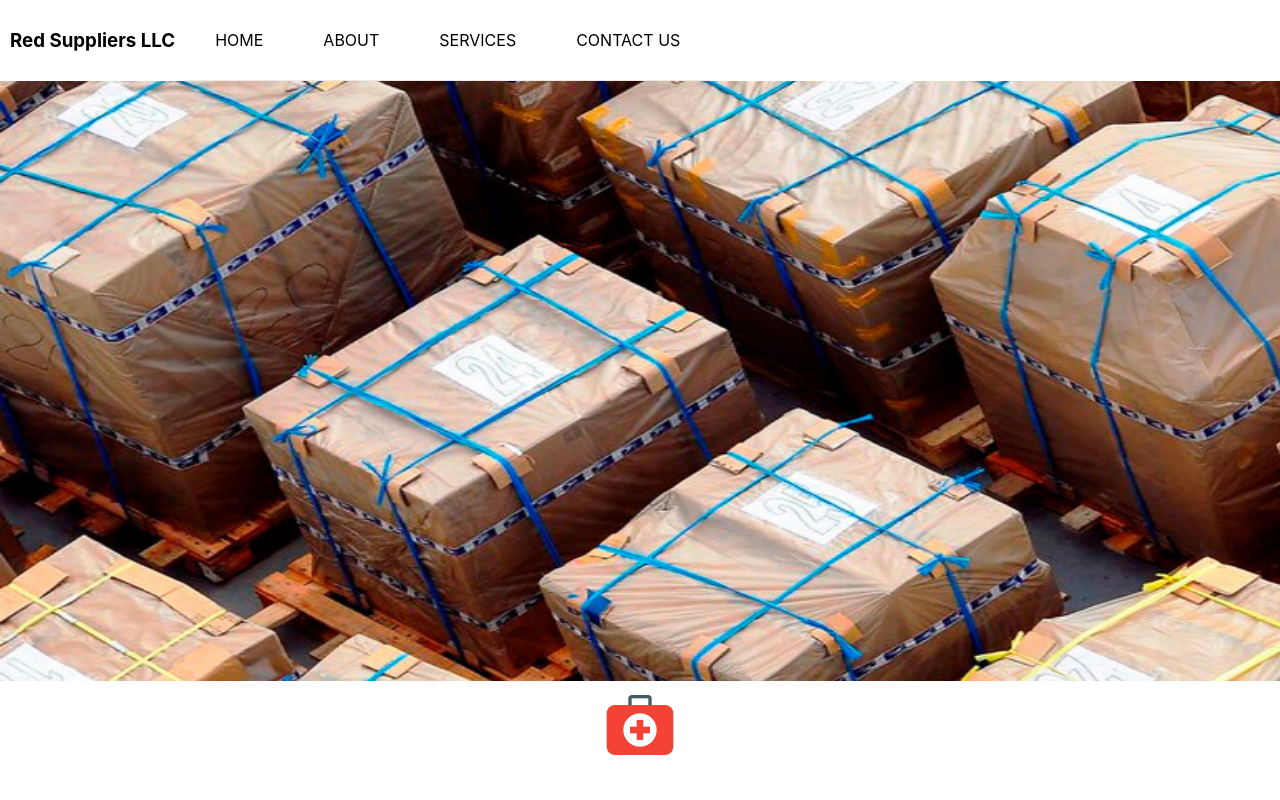
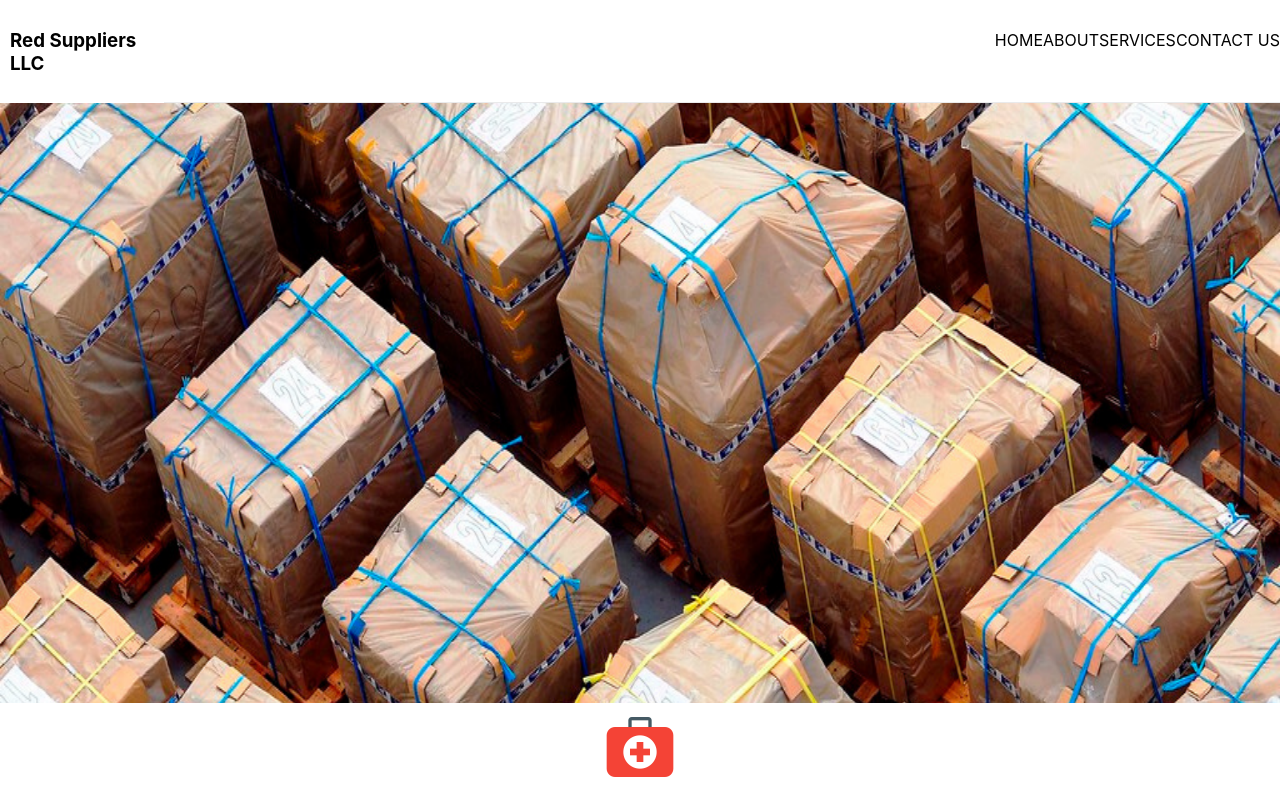
Before and after one commit to Red-Suppliers-LLC/red-suppliers-fe, a React (Create React App) app in the folder client/: page / in a window 1280 px wide. Shown: the top 800 px of the page. Built offline with nearby package versions, Linux system fonts and the light colour scheme.

Commit message:
attempted to make the image and nav bar responsive
only touched the Home.js Home.css and Navbar.js and .css pages.

```diff
--- a/client/src/components/Home.js
+++ b/client/src/components/Home.js
@@ -1,20 +1,19 @@
 import React from "react"
 import "../styling/Home.css"
-import "../styling/About.css";
+import "../styling/About.css"
 
 import NavBar from "./NavBar"
-import HomeImg from "../img/homepageimgtwo.png";
-import Footer from "./Footer.js";
-import Icons from "./Icons.js";
+import HomeImg from "../img/homepageimgtwo.png"
+import Footer from "./Footer.js"
+import Icons from "./Icons.js"
 
 const Home = () => {
-
   return (
     <div className="body">
       <div>
         <NavBar />
       </div>
-      <div>
+      <div className="home-img-div">
         <img className="home-img" src={HomeImg} alt="home" />
       </div>
       <Icons />
@@ -31,45 +30,65 @@ const Home = () => {
       </div>
 
       <div className="center">
-        <div className="button" type="submit" onClick={() => {}}> Contact Us </div>
+        <div className="button" type="submit" onClick={() => {}}>
+          {" "}
+          Contact Us{" "}
+        </div>
       </div>
 
       <div className="spacing"> </div>
 
-      <div  className="services-title">
+      <div className="services-title">
         <h2> Our Services </h2>
       </div>
 
       <div className="bit-spacing"> </div>
       <div className="center">
-
         <div className="spacing"> </div>
         <div className="side-by-side">
           <div className="services1">
             <div>
-               <img className="handshake-img" src="https://www.maxpixel.net/static/photo/1x/Hands-Welcome-Handshake-Shaking-Hands-Agreement-3091908.jpg"/>
+              <img
+                className="handshake-img"
+                src="https://www.maxpixel.net/static/photo/1x/Hands-Welcome-Handshake-Shaking-Hands-Agreement-3091908.jpg"
+              />
               <div className="center">
                 <h3 className="title-font"> Benefits </h3>
               </div>
               <div className="center-width">
-                    <p className="font-size"> Through providing medical supplies we noticed that some buyers look for a few key things such as quality, efficiency, and low cost. In order to maintain consistency and quality we associate ourselves with other professionals to satisfy each and everyone of those criterias. One of our aims is to build a long term relationship of customer satisfaction. </p>
+                <p className="font-size">
+                  {" "}
+                  Through providing medical supplies we noticed that some buyers
+                  look for a few key things such as quality, efficiency, and low
+                  cost. In order to maintain consistency and quality we
+                  associate ourselves with other professionals to satisfy each
+                  and everyone of those criterias. One of our aims is to build a
+                  long term relationship of customer satisfaction.{" "}
+                </p>
               </div>
             </div>
           </div>
           <div className="spacing"> </div>
           <div className="services2">
-               <img className="med-img" src="https://2001-2009.state.gov/cms_images/030405_med_supplies.jpg" />
+            <img
+              className="med-img"
+              src="https://2001-2009.state.gov/cms_images/030405_med_supplies.jpg"
+            />
             <div className="wrapper">
               <h3 className="title-font"> Medical Supplies </h3>
             </div>
             <div className="center-width">
-                <p className="font-size"> The list of products we supply can range from Basic First Aid to even OSHA, Pets, Coast Guard, Swimming First Aids and many more. We are constantly updating our inventory to satisfy our buyers. Contact us to see how we can provide what you may need. </p>
+              <p className="font-size">
+                {" "}
+                The list of products we supply can range from Basic First Aid to
+                even OSHA, Pets, Coast Guard, Swimming First Aids and many more.
+                We are constantly updating our inventory to satisfy our buyers.
+                Contact us to see how we can provide what you may need.{" "}
+              </p>
             </div>
           </div>
         </div>
-        <div>
-            {/* <AboutUs /> */}
-        </div>
+        <div>{/* <AboutUs /> */}</div>
         <div className="spacing"> </div>
       </div>
       {/* our partners component */}
--- a/client/src/styling/Home.css
+++ b/client/src/styling/Home.css
@@ -3,9 +3,26 @@
 }
 
 .home-img {
-  width: 100%;
+  width: 100% !important;
   height: auto;
 }
+/* @media (max-width: 500px) {
+  .home-img {
+    margin-top: -32px;
+  }
+} */
+.home-img-div {
+  width: 100%;
+  /* background-image: url("../img/homeimg.png");
+  height: 90vh; */
+  /* background-position: cover;*/
+}
+
+/* @media (max-width: 500px) {
+  .home-img-test {
+    width: 25%;
+  }
+} */
 
 h1 {
   font-size: 50px;
@@ -108,17 +125,14 @@ width: 85px;
   display: inline;
   display: flex;
   flex-direction: row-reverse;
-
 }
 
 .home-wrap-two {
   /* background: blue; */
   display: flex;
-
 }
 
 /* Media query's for home component */
-
 
 @media (max-width: 2656px) {
   .body {
@@ -144,7 +158,6 @@ width: 85px;
 } */
 
 @media (max-width: 500px) {
-
   .body {
     overflow-x: hidden !important;
   }
@@ -152,7 +165,7 @@ width: 85px;
   .home-img {
     width: 100px;
     height: auto;
-    left:50%;
+    left: 50%;
     /* display: none;  */
   }
 
@@ -226,5 +239,4 @@ width: 85px;
     display: flex;
     justify-content: center;
   }
-
 }
--- a/client/src/styling/NavBar.css
+++ b/client/src/styling/NavBar.css
@@ -2,7 +2,6 @@
   width: 100%;
   display: flex;
 }
-
 
 .wrap-link {
   text-align: end;
@@ -14,8 +13,7 @@
 .link {
   text-decoration: none;
   color: #000000;
-    margin: 30px;
-
+  margin: 30px 0px;
 }
 
 .name {
@@ -35,7 +33,8 @@ label {
 }
 
 .nav {
-    border-bottom: 1px solid #EAEAEB;
+  border-bottom: 1px solid #eaeaeb;
+  width: 100%;
 }
 
 .nav-img {
@@ -45,36 +44,35 @@ label {
   margin-left: 155px;
 }
 
-
 .wrap-both {
   display: none;
 }
 
 @media (max-width: 1000px) {
-
 }
 
 @media (max-width: 800px) {
-
 }
 
 @media (max-width: 500px) {
-
   .wrap-link {
-         margin-left: 10px;
+    /* margin-left: 10px; */
     display: none;
     text-align: center;
+    width: 100%;
   }
 
   a {
     display: block;
-        border-bottom: 1px solid #EAEAEB;
-        margin-right: 20px;
-        line-height: 30px;
+    border-top: 1px solid #eaeaeb;
+    padding-top: 5%;
+    /* margin-right: 20px;
+    line-height: 30px; */
+    width: 100%;
   }
 
   label {
-        margin:  0  40px 0 0;
+    margin: 0 40px 0 0;
     font-size: 25px;
     line-height: 70px;
     display: block;
@@ -104,8 +102,6 @@ label {
     display: none;
   }
 
-
-
   .wrap-navbar {
     display: flex;
     /* justify-content: space-between;   */
@@ -113,12 +109,10 @@ label {
 
   .logo {
     /* background: blue;  */
-
   }
 
   .link-bar {
     /* background: green;  */
-
   }
 
   .wrap-both {
@@ -133,5 +127,4 @@ label {
     margin-left: 20px;
     margin-right: 17px;
   }
-
 }
```
Lines whose indentation alone changed are shown as unchanged.
